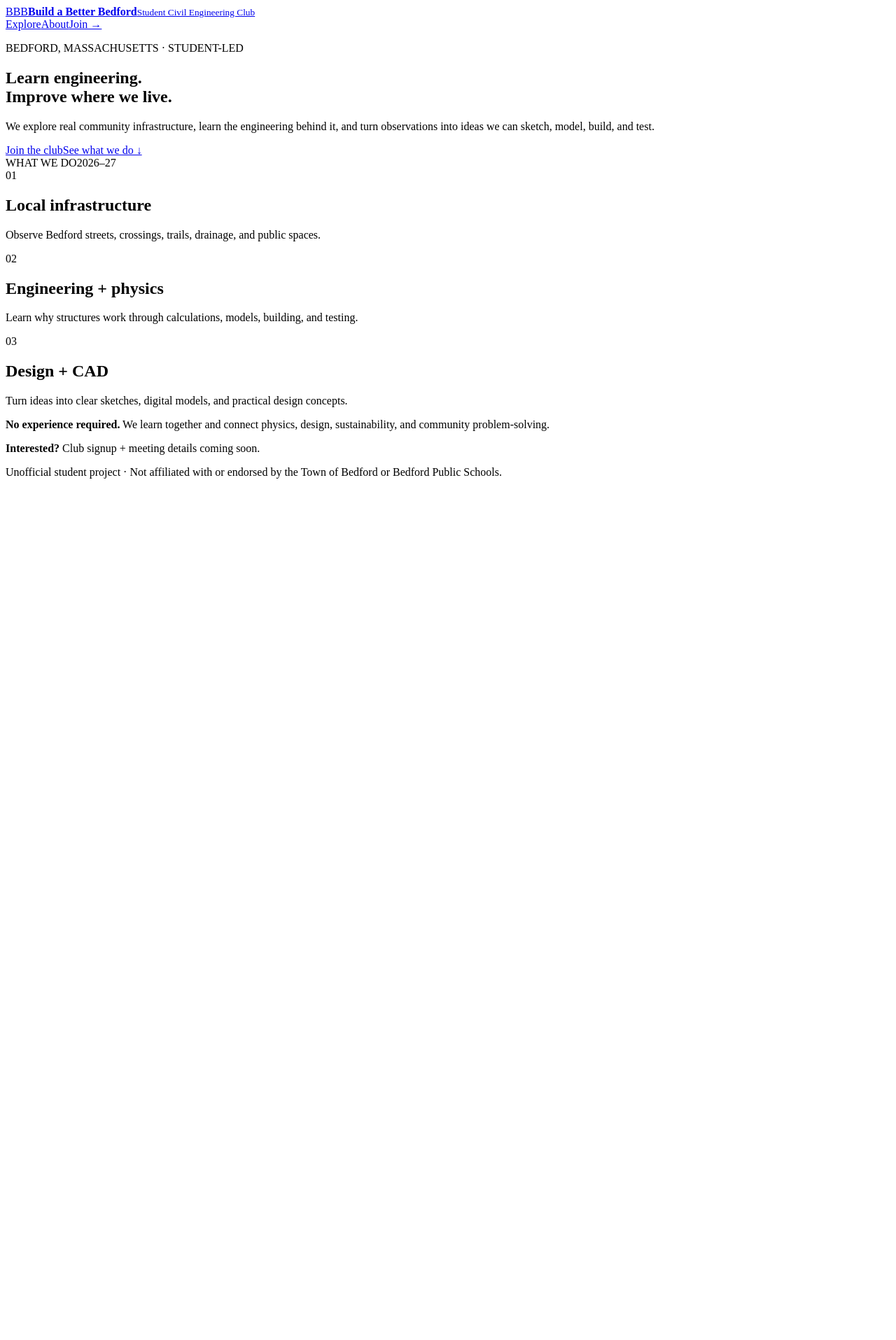
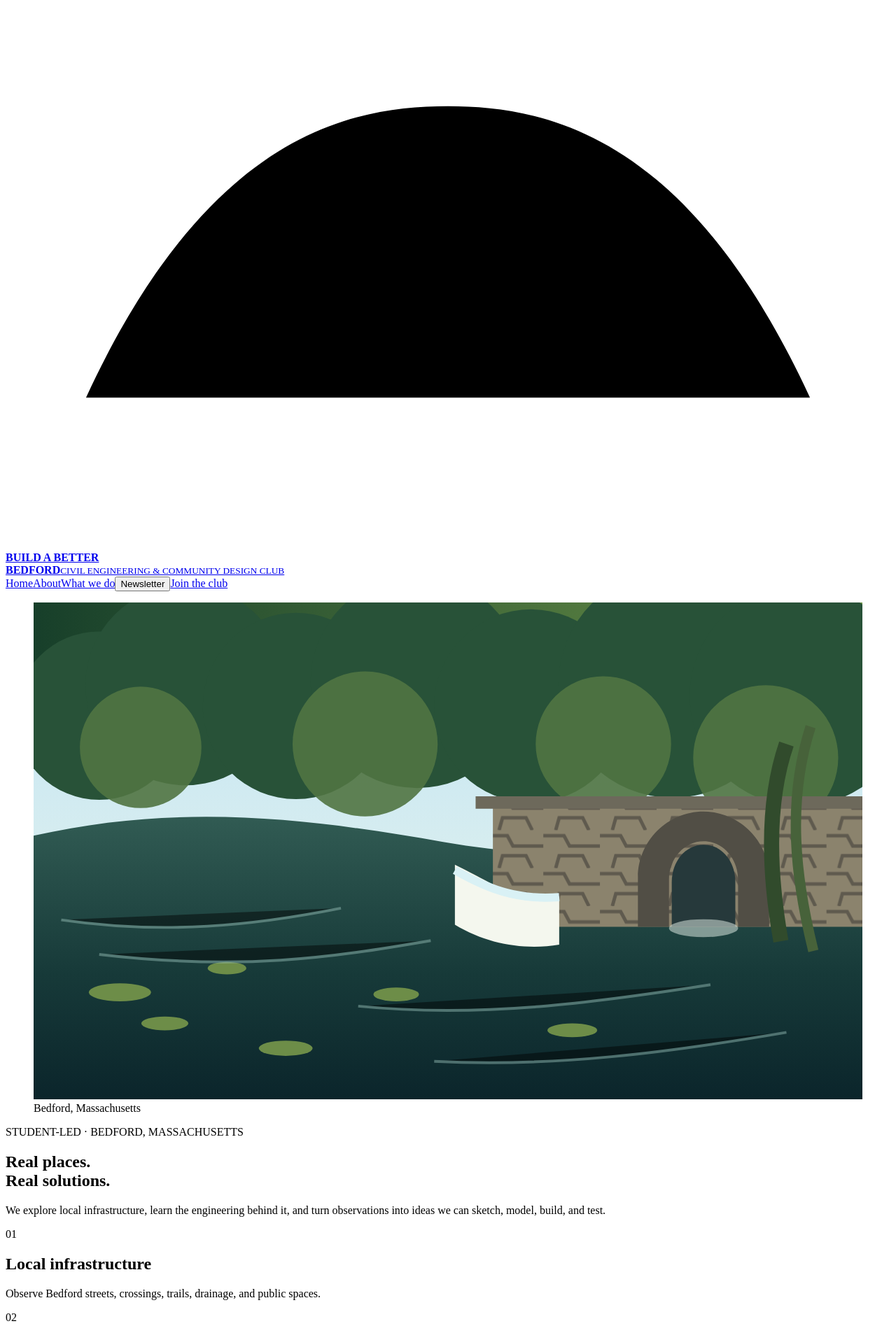
Before and after one commit to alexandraelizabethpominova-wq/build-a-better-bedford, a React (Vite) app: page / in a window 1280 px wide. Shown: the top 1915 px of the page at 70% size. Before the commit the page ends 800 px from the top, so only its background shows below. Built offline with nearby package versions, Linux system fonts and the light colour scheme; the HTML template or start-up script is replaced by a standard one.

Commit message:
Implement Bedford visual homepage and blueprint logo

```diff
--- a/src/App.tsx
+++ b/src/App.tsx
@@ -1,53 +1,39 @@
+import { useState } from 'react'
+import Newsletter from './Newsletter'
+import bedfordSketch from './assets/bedford-mill-pond.svg'
+import './newsletter.css'
+
 const focusAreas = [
   ['01', 'Local infrastructure', 'Observe Bedford streets, crossings, trails, drainage, and public spaces.'],
   ['02', 'Engineering + physics', 'Learn why structures work through calculations, models, building, and testing.'],
-  ['03', 'Design + CAD', 'Turn ideas into clear sketches, digital models, and practical design concepts.'],
+  ['03', 'Design + CAD', 'Turn ideas into sketches, digital models, and practical design concepts.'],
 ]
 
+function BridgeLogo() {
+  return <svg className="bridge-logo" viewBox="0 0 88 54" aria-hidden="true"><path d="M4 44h80M8 39C20 13 34 10 44 10s24 3 36 29M9 39h70M17 39V29m14 10V18m26 21V18m14 21V29M8 46V8m72 38V8M3 8h82" /></svg>
+}
+
 function App() {
-  return (
-    <main className="site-shell">
+  const [page, setPage] = useState<'home' | 'newsletter'>('home')
+  if (page === 'newsletter') return <Newsletter onBack={() => setPage('home')} />
+
+  return <main className="site-shell">
     <header className="topbar">
-        <a className="identity" href="#home" aria-label="Build a Better Bedford home">
-          <span className="logo">BBB</span>
-          <span><strong>Build a Better Bedford</strong><small>Student Civil Engineering Club</small></span>
-        </a>
-        <nav aria-label="Main navigation">
-          <a href="#explore">Explore</a>
-          <a href="#about">About</a>
-          <a className="join-link" href="#join">Join →</a>
-        </nav>
+      <a className="identity" href="#home"><BridgeLogo/><span><strong>BUILD A BETTER<br/>BEDFORD</strong><small>CIVIL ENGINEERING & COMMUNITY DESIGN CLUB</small></span></a>
+      <nav aria-label="Main navigation"><a href="#home">Home</a><a href="#about">About</a><a href="#explore">What we do</a><button className="nav-button" onClick={() => setPage('newsletter')}>Newsletter</button><a className="join-link" href="#join">Join the club</a></nav>
     </header>
-
     <section className="viewport" id="home">
-        <div className="intro">
-          <p className="eyebrow">BEDFORD, MASSACHUSETTS · STUDENT-LED</p>
-          <h1>Learn engineering.<br/><span>Improve where we live.</span></h1>
-          <p className="lede">We explore real community infrastructure, learn the engineering behind it, and turn observations into ideas we can sketch, model, build, and test.</p>
-          <div className="actions">
-            <a className="primary" href="#join">Join the club</a>
-            <a className="quiet-link" href="#explore">See what we do ↓</a>
-          </div>
-        </div>
-
-        <div className="focus" id="explore">
-          <div className="focus-heading"><span>WHAT WE DO</span><span>2026–27</span></div>
-          {focusAreas.map(([number,title,text]) => (
-            <article className="focus-row" key={number}>
-              <span className="number">{number}</span>
-              <div><h2>{title}</h2><p>{text}</p></div>
-            </article>
-          ))}
-        </div>
-
-        <div className="bottom-line" id="about">
-          <p><strong>No experience required.</strong> We learn together and connect physics, design, sustainability, and community problem-solving.</p>
-          <p id="join"><strong>Interested?</strong> Club signup + meeting details coming soon.</p>
+      <figure className="bedford-visual"><img src={bedfordSketch} alt="Illustrated Bedford waterway and historic stone structure"/><figcaption>Bedford, Massachusetts</figcaption></figure>
+      <div className="home-content">
+        <p className="eyebrow">STUDENT-LED · BEDFORD, MASSACHUSETTS</p>
+        <h1>Real places.<br/>Real solutions.</h1>
+        <p className="lede">We explore local infrastructure, learn the engineering behind it, and turn observations into ideas we can sketch, model, build, and test.</p>
+        <div className="focus" id="explore">{focusAreas.map(([number,title,text]) => <article className="focus-row" key={number}><span className="number">{number}</span><div><h2>{title}</h2><p>{text}</p></div></article>)}</div>
+        <div className="actions" id="join"><a className="primary" href="#join">Join the club →</a><a className="quiet-link" href="#about">Learn more →</a></div>
+        <p className="about-line" id="about"><strong>No experience required.</strong> We learn together through real examples, design tools, models, and conversations with professionals.</p>
       </div>
     </section>
-
     <footer>Unofficial student project · Not affiliated with or endorsed by the Town of Bedford or Bedford Public Schools.</footer>
   </main>
-  )
 }
 export default App
```
Lines whose indentation alone changed are shown as unchanged.
